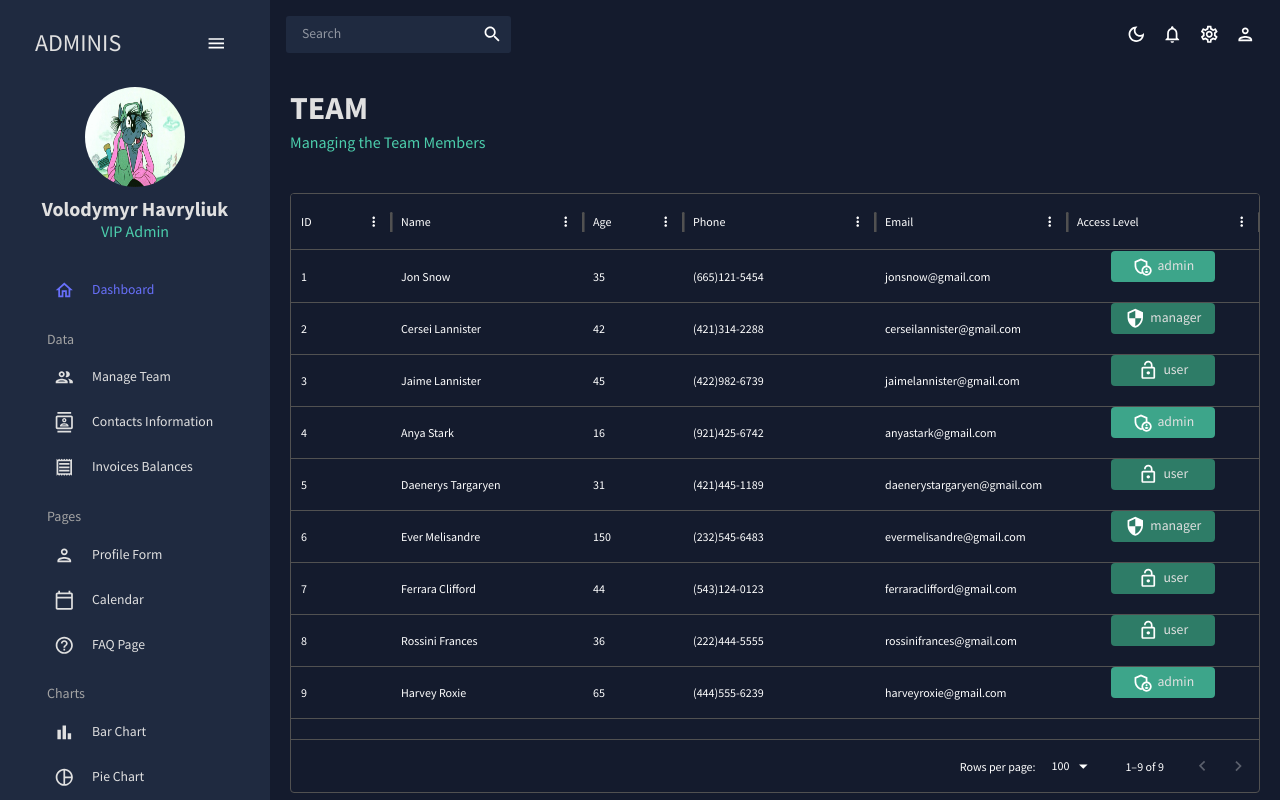
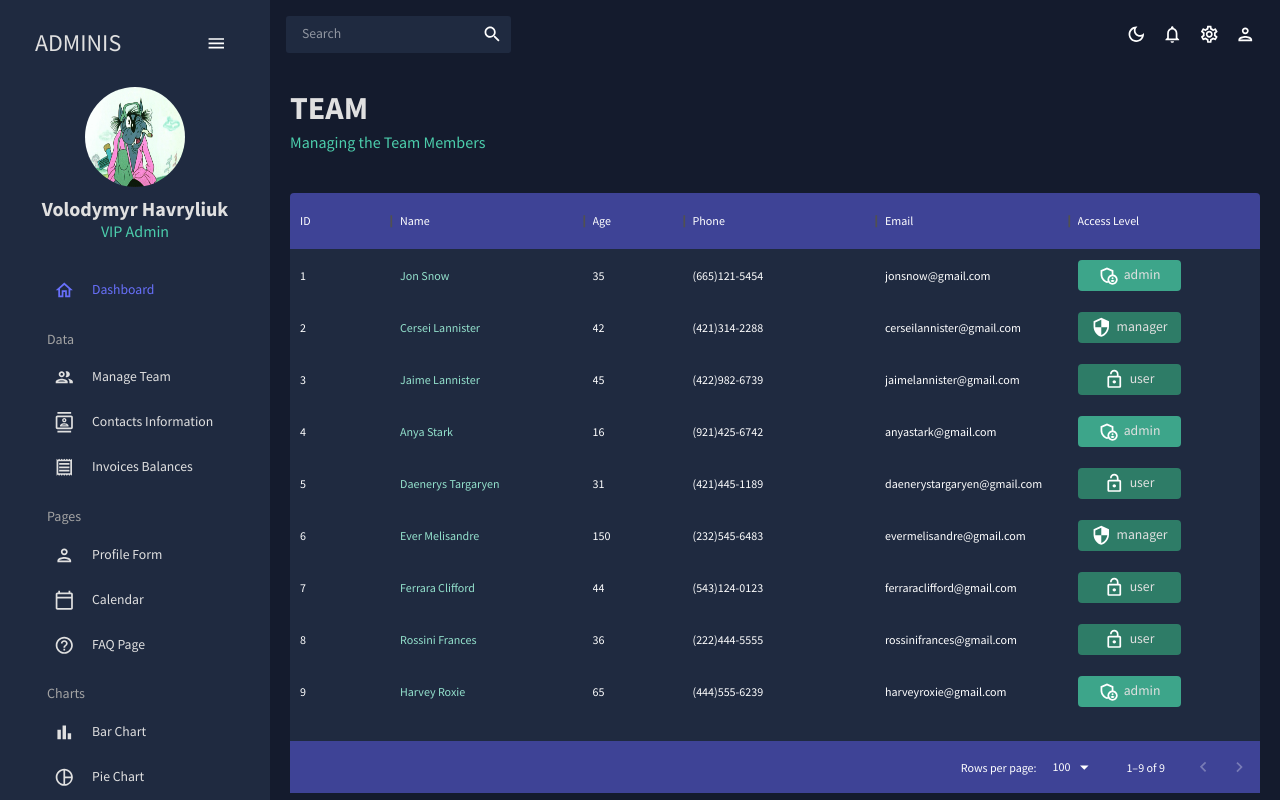
Before and after one commit to wladyDE/adminis, a React (Create React App) app: page /team in a window 1280 px wide. Built offline with nearby package versions, Linux system fonts and the light colour scheme.

Commit message:
finish team page

```diff
--- a/package.json
+++ b/package.json
@@ -11,7 +11,7 @@
     "@fullcalendar/timegrid": "^6.1.15",
     "@mui/icons-material": "^5.16.4",
     "@mui/material": "^5.16.4",
-    "@mui/x-data-grid": "^7.11.0",
+    "@mui/x-data-grid": "^5.17.2",
     "@nivo/bar": "^0.87.0",
     "@nivo/core": "^0.87.0",
     "@nivo/geo": "^0.87.0",
--- a/src/scenes/team/index.jsx
+++ b/src/scenes/team/index.jsx
@@ -50,7 +50,6 @@
                 return (
                     <Box
                         width="60%"
-                        m="0 auto"
                         p="5px"
                         display="flex"
                         justifyContent="center"
@@ -79,6 +78,31 @@
             <Box
                 m="40px 0 0 0"
                 height="75vh"
+                sx={{
+                    "& .MuiDataGrid-root": {
+                        border: "none",
+                    },
+                    "& .MuiDataGrid-cell": {
+                        border: "none !important",
+                    },
+                    "& .name-column--cell": {
+                        color: colors.greenAccent[300],
+                    },
+                    "& .MuiDataGrid-columnHeaders": {
+                        backgroundColor: colors.blueAccent[700],
+                        borderBottom: "none",
+                    },
+                    "& .MuiDataGrid-virtualScroller": {
+                        backgroundColor: colors.primary[400],
+                    },
+                    "& .MuiDataGrid-footerContainer": {
+                        borderTop: "none",
+                        backgroundColor: colors.blueAccent[700],
+                    },
+                    "& .MuiCheckbox-root": {
+                        color: `${colors.greenAccent[200]} !important`,
+                    },
+                }}
             >
                 <DataGrid
                     rows={mockDataTeam}
```
Also changed, not shown: 1 other file (tests, documents, lock files or other folders).
